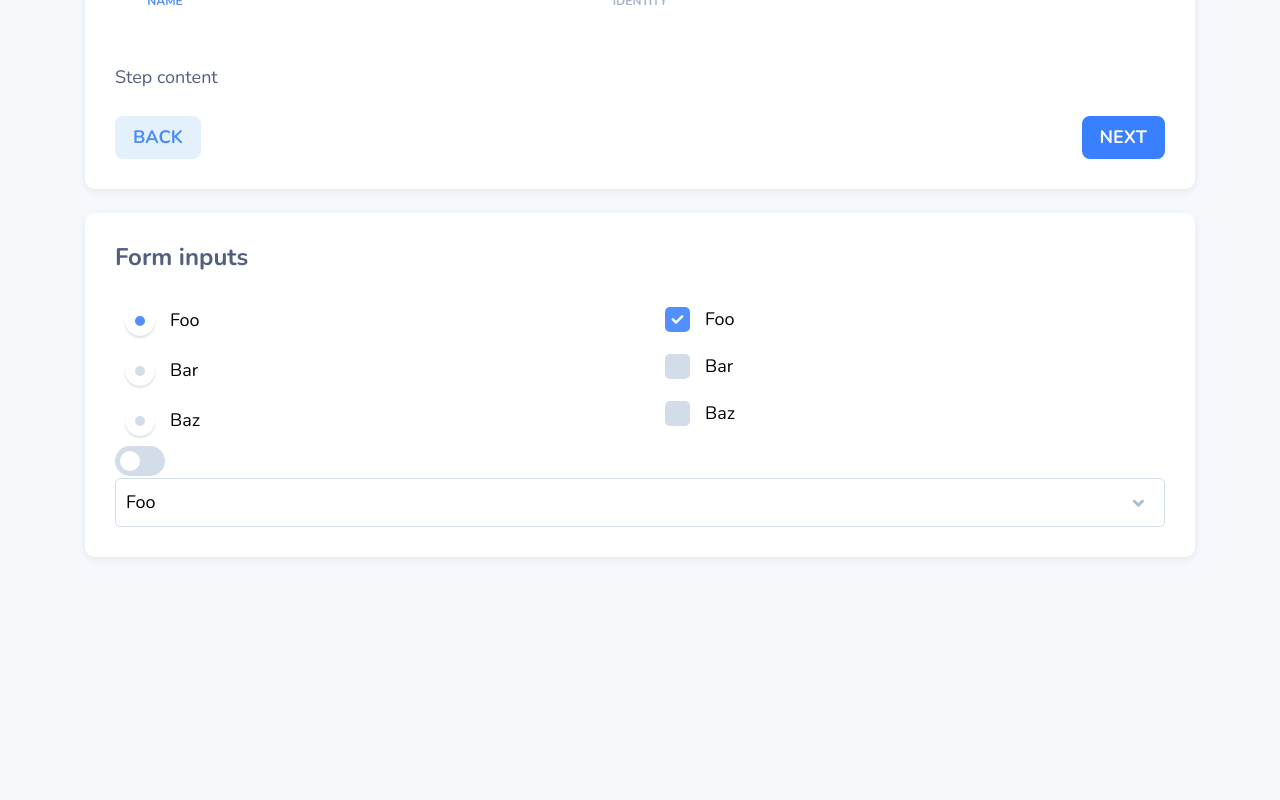
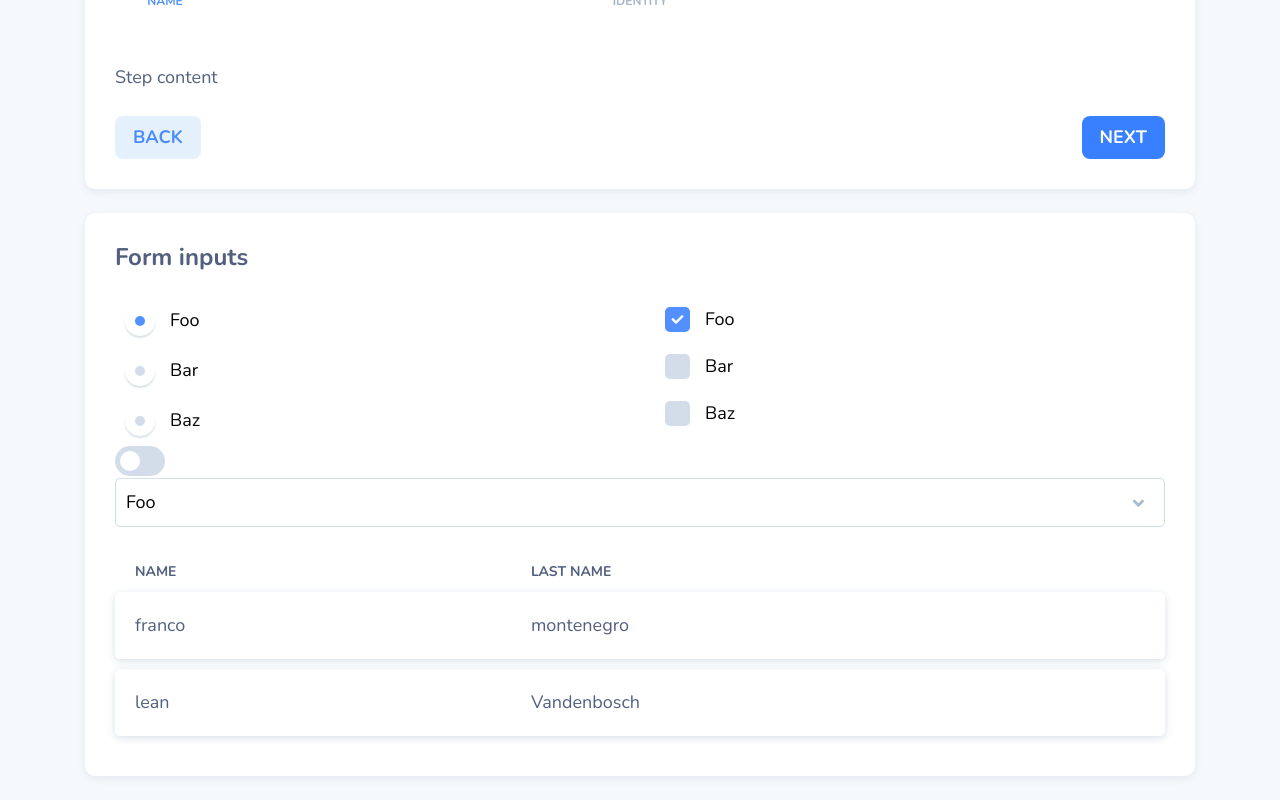
Before and after one commit to Ruk33/bm-template, a React (Create React App) app: page /home in a window 1280 px wide. Shown: the part 2274-3074 px from the top of the page. Before the commit the page ends 2855 px from the top, so only its background shows below. Built offline with nearby package versions, Linux system fonts and the light colour scheme.

Commit message:
Add table and configurables

```diff
--- a/src/components/_config.scss
+++ b/src/components/_config.scss
@@ -1,11 +1,48 @@
-$text-color: #525f7f;
-$bg-color: #f6f9fc;
+/*
+ * General
+ */
+$text-color: #525f7f !default;
+$bg-color: #f6f9fc !default;
 
+/*
+ * Input
+ */
 $input-radius: 5px !default;
 $input-border: 1px solid #cbd5e0 !default;
 $input-shadow: 0 !default;
 $input-font-size: 14px !default;
 
+$check-box-bg: #d3dde9 !default;
+$check-box-checked-bg: #5290ff !default;
+$check-box-checked-color: white !default;
+
+$radio-button-bg: #d3dde9 !default;
+$radio-border: 10px solid white !default;
+$radio-shadow: 0px 2px 2px #dae2e9 !default;
+$radio-button-checked-bg: #5290ff !default;
+
+$select-border: 1px solid #d3dde9 !default;
+$select-bg: white !default;
+$select-dropdown-icon-color: #a9bbd1 !default;
+$select-dropdown-shadow: 0 2.5px 10px #cbd3dd !default;
+$select-option-hover-bg: #f3faff !default;
+
+$switch-border: 5px solid #d3dde9 !default;
+$switch-bg: #d3dde9 !default;
+$switch-checked-bg: #3880ff !default;
+$switch-slider-bg: white !default;
+
+/*
+ * Notification box
+ */
+$notification-box-success-icon-color: #87c549 !default;
+$notification-box-info-icon-color: #4db5f1 !default;
+$notification-box-warning-icon-color: #f7b629 !default;
+$notification-box-error-icon-color: #dd4b37 !default;
+
+/*
+ * Button
+ */
 $button-primary-color: white !default;
 $button-primary-bg: #3880ff !default;
 $button-border: 0 !default;
@@ -17,10 +54,16 @@ $button-secondary-color: #4a8bfc !default;
 $button-link-bg: transparent !default;
 $button-link-color: #4a8bfc !default;
 
+/*
+ * Card
+ */
 $card-radius: 10px !default;
 $card-shadow: 0 2.5px 10px #e2e8f0 !default;
 $card-bg: white !default;
 
+/*
+ * Alert
+ */
 $alert-shadow: none !default;
 $alert-success-bg: #c6f6d5 !default;
 $alert-success-color: #38a169 !default;
@@ -31,6 +74,9 @@ $alert-info-color: #4299e1 !default;
 $alert-error-bg: #f39393 !default;
 $alert-error-color: #aa1a1a !default;
 
+/*
+ * Media
+ */
 $media-border: 1px solid #e6ecf1 !default;
 $media-shadow: 0 2.5px 10px #e2e8f0 !default;
 $media-bg: white !default;
--- a/src/components/check-box/style.module.scss
+++ b/src/components/check-box/style.module.scss
@@ -13,8 +13,8 @@
   width: 25px;
   height: 25px;
   border-radius: 5px;
-  background-color: #d3dde9;
-  color: #d3dde9;
+  background-color: $check-box-bg;
+  color: $check-box-bg;
   line-height: 26px;
   font-size: 12px;
   transition: all 150ms;
@@ -22,7 +22,7 @@
 
 .checked {
   .box {
-    color: white;
-    background-color: #5290ff;
+    color: $check-box-checked-color;
+    background-color: $check-box-checked-bg;
   }
 }
--- a/src/components/notification-box/style.module.scss
+++ b/src/components/notification-box/style.module.scss
@@ -22,24 +22,24 @@
 
 .success {
   .icon {
-    color: #87c549;
+    color: $notification-box-success-icon-color;
   }
 }
 
 .info {
   .icon {
-    color: #4db5f1;
+    color: $notification-box-info-icon-color;
   }
 }
 
 .warning {
   .icon {
-    color: #f7b629;
+    color: $notification-box-warning-icon-color;
   }
 }
 
 .error {
   .icon {
-    color: #dd4b37;
+    color: $notification-box-error-icon-color;
   }
 }
--- a/src/components/radio-button/style.module.scss
+++ b/src/components/radio-button/style.module.scss
@@ -11,14 +11,14 @@
 .radio {
   width: 30px;
   height: 30px;
-  background-color: rgb(211, 221, 233);
-  border: 10px solid white;
+  background-color: $radio-button-bg;
+  border: $radio-border;
   border-radius: 100%;
-  box-shadow: 0px 2px 2px #dae2e9;
+  box-shadow: $radio-shadow;
   margin-right: 15px;
   transition: all 300ms;
 }
 
 .checked {
-  background-color: #5290ff;
+  background-color: $radio-button-checked-bg;
 }
--- a/src/components/select/style.module.scss
+++ b/src/components/select/style.module.scss
@@ -6,28 +6,28 @@
 
 .select {
   position: relative;
-  border: 1px solid #d3dde9;
+  border: $select-border;
   padding: 10px;
   border-radius: 5px;
   display: block;
   width: 100%;
   text-align: left;
-  background-color: white;
+  background-color: $select-bg;
 }
 
 .icon {
   position: absolute;
   right: 20px;
   top: 12px;
-  color: #a9bbd1;
+  color: $select-dropdown-icon-color;
 }
 
 .optionsContainer {
   position: absolute;
   border-radius: 5px;
-  border: 1px solid #d3dde9;
-  box-shadow: 0 2.5px 10px #cbd3dd;
-  background-color: white;
+  border: $select-border;
+  box-shadow: $select-dropdown-shadow;
+  background-color: $select-bg;
   width: 100%;
   margin-top: 10px;
   margin-bottom: 20px;
@@ -44,6 +44,6 @@
   padding: 10px;
 
   &:hover {
-    background-color: #f3faff;
+    background-color: $select-option-hover-bg;
   }
 }
--- a/src/components/switch/style.module.scss
+++ b/src/components/switch/style.module.scss
@@ -6,12 +6,12 @@
   height: 30px;
   border: 0;
   border-radius: 25px;
-  border: 5px solid #d3dde9;
-  background-color: #d3dde9;
+  border: $switch-border;
+  background-color: $switch-bg;
 
   &.checked {
-    background-color: #3880ff;
-    border-color: #3880ff;
+    background-color: $switch-checked-bg;
+    border-color: $switch-checked-bg;
   }
 }
 
@@ -19,7 +19,7 @@
   width: 20px;
   height: 20px;
   border-radius: 100%;
-  background-color: white;
+  background-color: $switch-slider-bg;
   position: absolute;
   top: 0;
   left: 0;
--- /dev/null
+++ b/src/components/table/index.js
@@ -0,0 +1,29 @@
+import React from "react";
+import classnames from "classnames";
+import styles from "./style.module.scss";
+
+export default function Table({ className, columns, rows }) {
+  const css = classnames(className, styles.table);
+  return (
+    <table className={css}>
+      <thead>
+        <tr>
+          {columns.map((column, key) => (
+            <th key={`header-${key}`}>{column.title}</th>
+          ))}
+        </tr>
+      </thead>
+      <tbody>
+        {rows.map((row, key) => (
+          <tr key={`row-${key}`}>
+            {columns.map((column, key) => (
+              <td key={`cell-${key}`}>
+                <column.component row={row} />
+              </td>
+            ))}
+          </tr>
+        ))}
+      </tbody>
+    </table>
+  );
+}
--- /dev/null
+++ b/src/components/table/style.module.scss
@@ -0,0 +1,27 @@
+@import "../config";
+
+.table {
+  width: 100%;
+  border-collapse: separate;
+  border-spacing: 0 10px;
+
+  thead tr {
+    text-transform: uppercase;
+    font-size: 14px;
+    font-weight: bold;
+  }
+
+  tbody tr {
+    box-shadow: 0 2px 8px #d7e0e7;
+    border-radius: 5px;
+  }
+
+  th,
+  td {
+    padding: 20px;
+  }
+
+  thead th {
+    padding: 0 20px;
+  }
+}
--- a/src/pages/guest/home/index.js
+++ b/src/pages/guest/home/index.js
@@ -17,6 +17,7 @@ import RadioButton from "components/radio-button";
 import Switch from "components/switch";
 import CheckBox from "components/check-box";
 import Select from "components/select";
+import Table from "components/table";
 
 export default function HomePage() {
   const [step, setStep] = useState(0);
@@ -289,6 +290,29 @@ export default function HomePage() {
                 { value: "bar", label: "Bar" },
               ]}
             />
+            <Table
+              className="mt-4"
+              columns={[
+                {
+                  title: "Name",
+                  component: ({ row }) => <span>{row.name}</span>,
+                },
+                {
+                  title: "Last name",
+                  component: ({ row }) => <span>{row.lastName}</span>,
+                },
+              ]}
+              rows={[
+                {
+                  name: "franco",
+                  lastName: "montenegro",
+                },
+                {
+                  name: "lean",
+                  lastName: "Vandenbosch",
+                },
+              ]}
+            />
           </Card>
         </Col>
       </Row>
```
